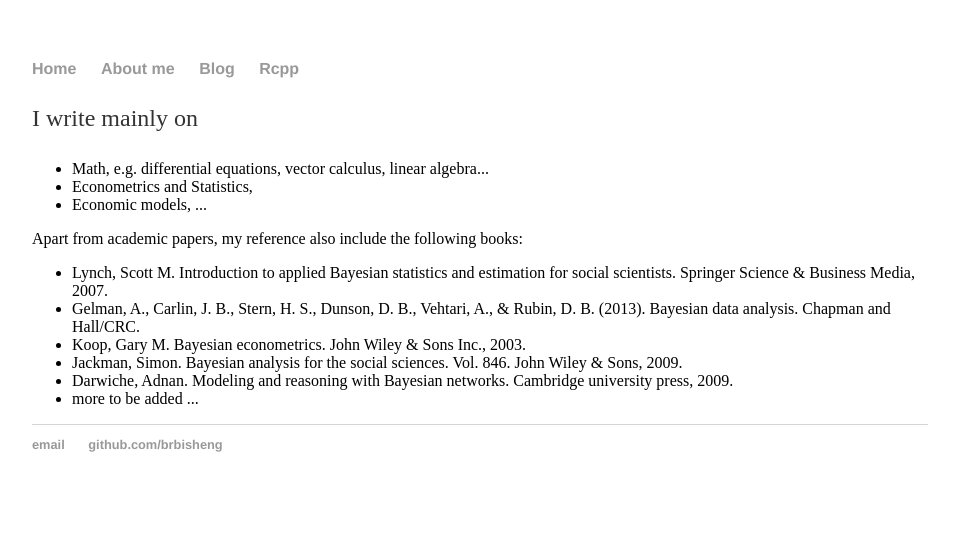
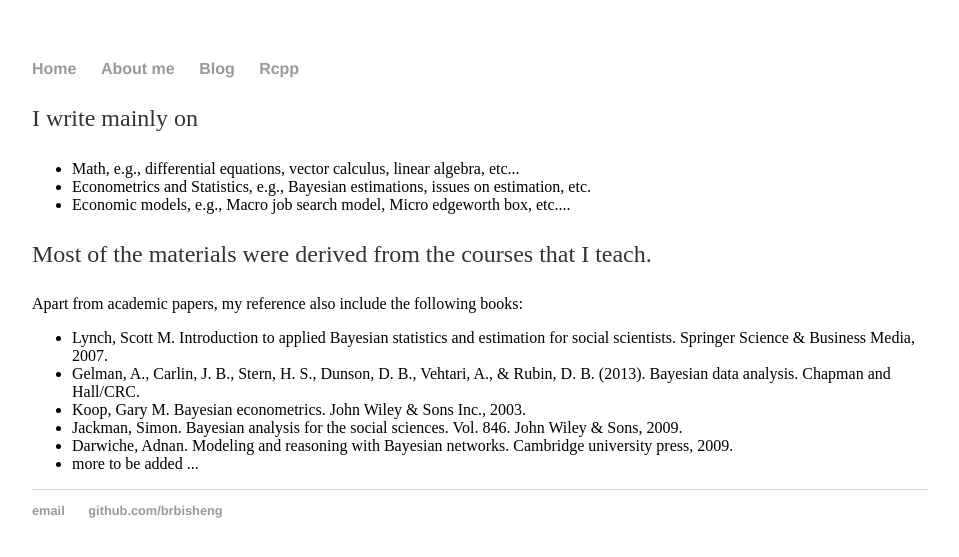
Before and after one commit to brbisheng/brbisheng.github.io, a Jekyll site: the page built from index.html, in a window 1280 px wide. Shown: the top 557 px of the page, without its empty margins (160-1119 px from the left). Built offline with Jekyll 4.4.1, drawn with Linux system fonts in a browser that asks for light colours.

Commit message:
Update index.html

```diff
--- a/index.html
+++ b/index.html
@@ -7,10 +7,12 @@ title: Assigned to default.html
 <div class="blurb">
 	<p>I write mainly on </p>
 	<ul>
-		<li>Math, e.g. differential equations, vector calculus, linear algebra...</li>
-		<li>Econometrics and Statistics, </li>
-		<li>Economic models, ...</li>
+		<li>Math, e.g., differential equations, vector calculus, linear algebra, etc...</li>
+		<li>Econometrics and Statistics, e.g., Bayesian estimations, issues on estimation, etc.</li>
+		<li>Economic models, e.g., Macro job search model, Micro edgeworth box, etc....</li>
 	</ul>
+	<p>Most of the materials were derived from the courses that I teach.</p>
+
 	<span>Apart from academic papers, my reference also include the following books: </span>
 	<ul>
 		<li>Lynch, Scott M. Introduction to applied Bayesian statistics and estimation for social scientists. Springer Science & Business Media, 2007.</li>
```
